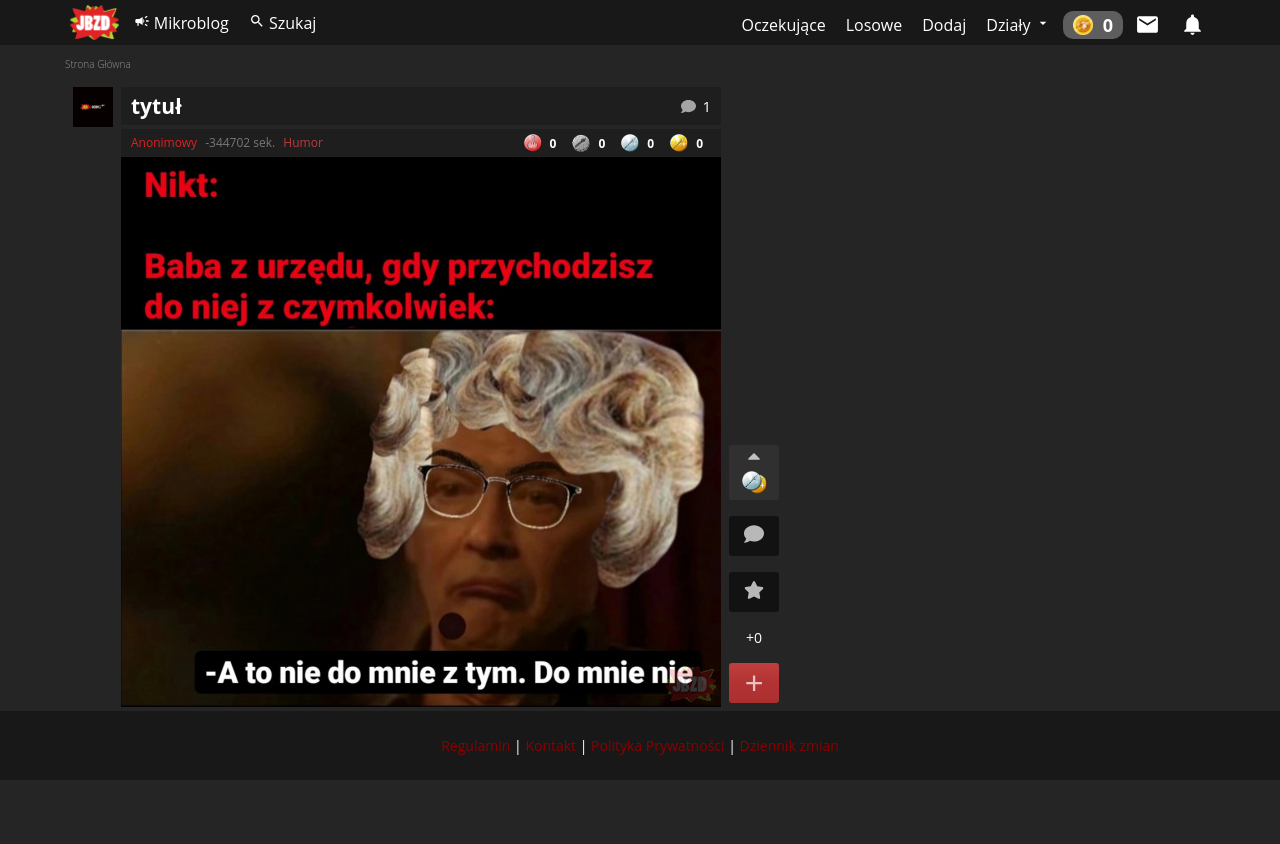
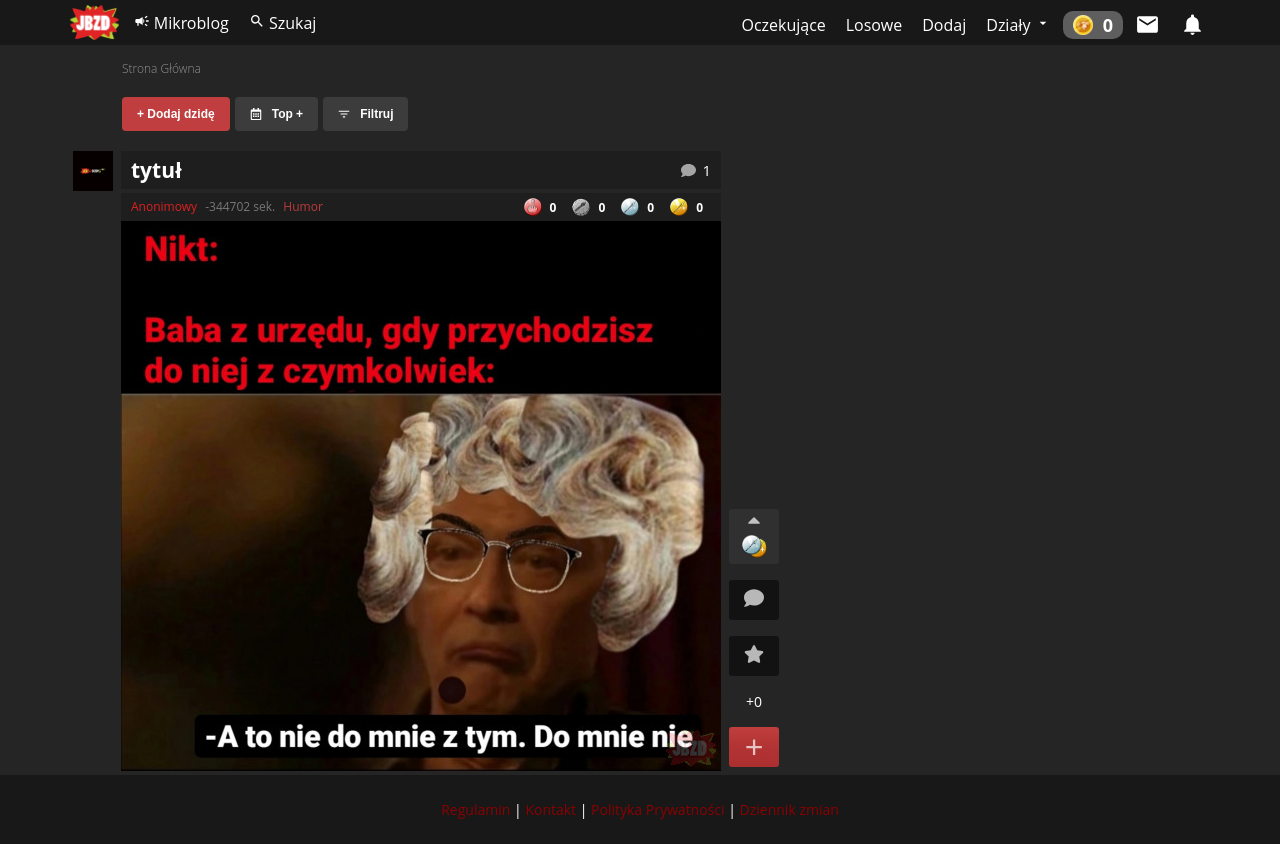
Before and after one commit to c3sare/jbzdclone, a React (Create React App) app: page / in a window 1280 px wide. Before the commit the page ends 800 px from the top, so only its background shows below. Built offline with nearby package versions, Linux system fonts and the light colour scheme.

Commit message:
index changes added new buttons, containers

```diff
--- /dev/null
+++ b/src/components/AddPost.tsx
@@ -0,0 +1,7 @@
+import "../styles/AddPost.css";
+
+const AddPost = () => {
+  return <div className="addPostContainer"></div>;
+};
+
+export default AddPost;
--- a/src/components/Post.tsx
+++ b/src/components/Post.tsx
@@ -152,6 +152,7 @@ const Post = (props: any) => {
         </button>
         <span>+{post.likes}</span>
         <button className="plus">+</button>
+        {/* class added - active */}
       </div>
     </div>
   );
--- /dev/null
+++ b/src/components/PostFilter.tsx
@@ -0,0 +1,9 @@
+const PostFilter = () => {
+  return (
+    <div className="postFilter">
+      <span>PostFilter</span>
+    </div>
+  );
+};
+
+export default PostFilter;
--- /dev/null
+++ b/src/components/TopFilter.tsx
@@ -0,0 +1,9 @@
+const TopFilter = () => {
+  return (
+    <div className="topFilter">
+      <span>filter</span>
+    </div>
+  );
+};
+
+export default TopFilter;
--- a/src/routes/Index.tsx
+++ b/src/routes/Index.tsx
@@ -1,14 +1,44 @@
 import "../styles/Posts.css";
 import posts from "../data/posts";
 import Post from "../components/Post";
+import { FaRegCalendarAlt } from "react-icons/fa";
+import { IoMdFunnel } from "react-icons/io";
+import { useState } from "react";
+import AddPost from "../components/AddPost";
+import TopFilter from "../components/TopFilter";
+import PostFilter from "../components/PostFilter";
+
+const options = [null, <AddPost />, <TopFilter />, <PostFilter />];
 
 const Index = () => {
+  const [currentOption, setCurrentOption] = useState<number>(0);
+
+  const setOption = (num: number) => {
+    if (num === currentOption) setCurrentOption(0);
+    else setCurrentOption(num);
+  };
+
   return (
-    <div className="posts">
-      {posts.map((postMain) => (
-        <Post post={postMain} />
-      ))}
-    </div>
+    <>
+      <div className="buttonsMain">
+        <button className="addMem" onClick={() => setOption(1)}>
+          + Dodaj dzidę
+        </button>
+        <button onClick={() => setOption(2)}>
+          <FaRegCalendarAlt /> Top +{currentOption === 2 && options[2]}
+        </button>
+        <button onClick={() => setOption(3)}>
+          <IoMdFunnel /> Filtruj
+          {currentOption === 3 && options[3]}
+        </button>
+      </div>
+      {currentOption === 1 && options[1]}
+      <div className="posts">
+        {posts.map((postMain) => (
+          <Post post={postMain} />
+        ))}
+      </div>
+    </>
   );
 };
 
--- /dev/null
+++ b/src/styles/AddPost.css
@@ -0,0 +1,9 @@
+.addPostContainer {
+  max-width: 560px;
+  margin-left: 57px;
+  margin-bottom: 30px;
+  background: #313131;
+  padding: 20px;
+  position: relative;
+  text-align: left;
+}
--- a/src/styles/App.css
+++ b/src/styles/App.css
@@ -1,14 +1,47 @@
 .App {
-    padding-top: 40px;
+  padding-top: 40px;
 }
 
 .breadcrumbs {
-    font-size: 10px;
-    color: rgb(145, 145, 145);
-    font-weight: 100;
+  font-size: 12px;
+  color: rgb(145, 145, 145);
+  font-weight: 100;
+  padding-left: 57px;
 }
 
 .breadcrumbs a {
-    color: white;
-    text-decoration: none;
+  color: white;
+  text-decoration: none;
 }
+
+.topFilter {
+  width: 660px;
+  position: absolute;
+  top: calc(100% + 5px);
+  z-index: 10;
+  background: #3c3c3c;
+  display: flex;
+  justify-content: center;
+  align-items: center;
+  gap: 20px;
+  padding: 20px;
+  left: 50%;
+  transform: translate(-50%);
+  color: #fff;
+  flex-direction: column;
+}
+
+.postFilter {
+  position: absolute;
+  display: flex;
+  justify-content: center;
+  align-items: center;
+  gap: 10px;
+  top: calc(100% + 5px);
+  z-index: 10;
+  background: #3c3c3c;
+  padding: 20px;
+  left: 50%;
+  transform: translate(-50%);
+  flex-direction: column;
+}
--- a/src/styles/Posts.css
+++ b/src/styles/Posts.css
@@ -110,6 +110,10 @@
   background: linear-gradient(180deg, #c03e3e 0, #b23333 50%, #ac2f2f);
 }
 
+.post > .buttonsPost > .plus.added {
+  background: linear-gradient(180deg, #94b425 0, #8dac20 50%, #87a61c);
+}
+
 .memDetails {
   font-size: 12px;
   padding: 5px 10px;
--- a/src/styles/index.css
+++ b/src/styles/index.css
@@ -4,6 +4,36 @@ body {
   font-family: Open Sans, sans-serif;
   font-size: 14px;
   color: white;
+}
+
+.buttonsMain {
+  max-width: 600px;
+  display: flex;
+  gap: 10px 5px;
+  margin-left: 57px;
+  flex-wrap: nowrap;
+  margin-bottom: 20px;
+}
+
+.buttonsMain > button {
+  cursor: pointer;
+  background: #3c3c3c;
+  border: 0;
+  color: #fff;
+  font-size: 12px;
+  font-weight: 700;
+  height: 34px;
+  padding: 0 15px;
+  border-radius: 4px;
+  display: flex;
+  justify-content: center;
+  align-items: center;
+  gap: 0 10px;
+  position: relative;
+}
+
+.buttonsMain > .addMem {
+  background: #c03e3f;
 }
 
 .errorPage {
```
